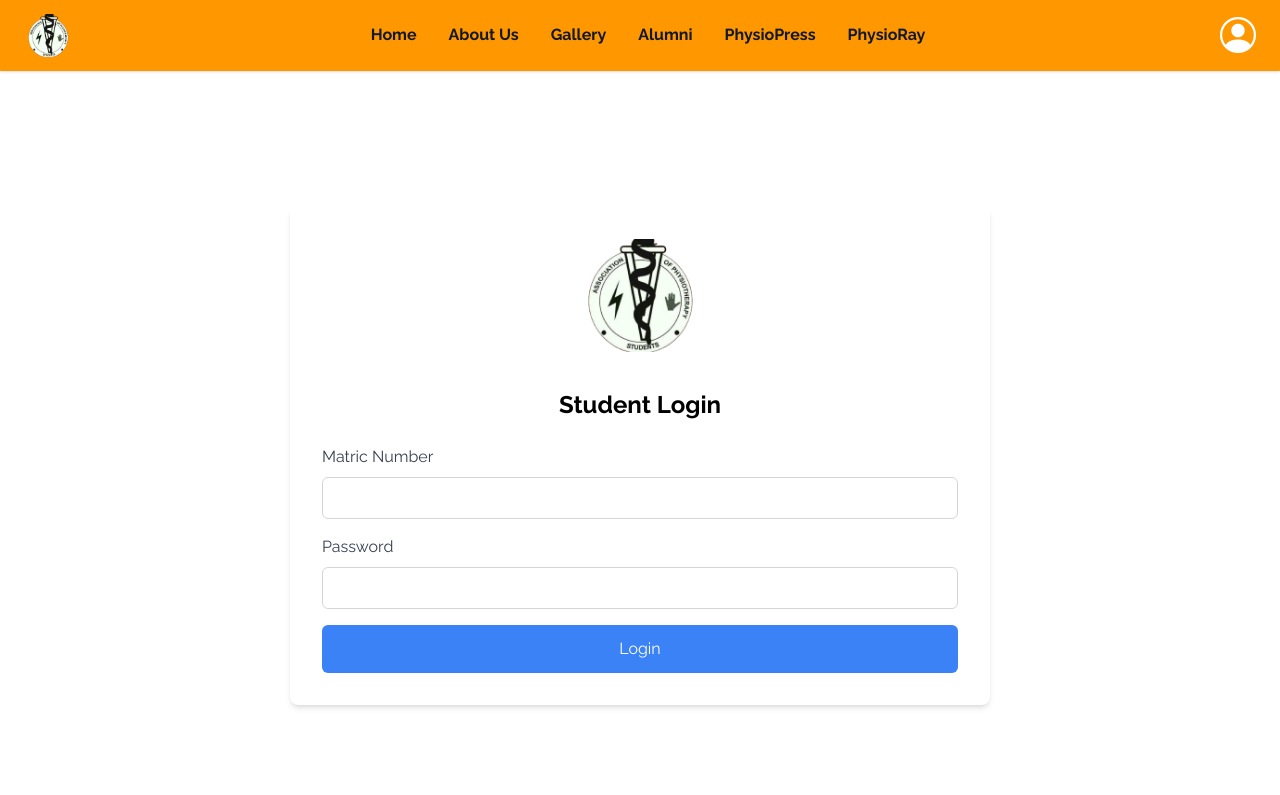
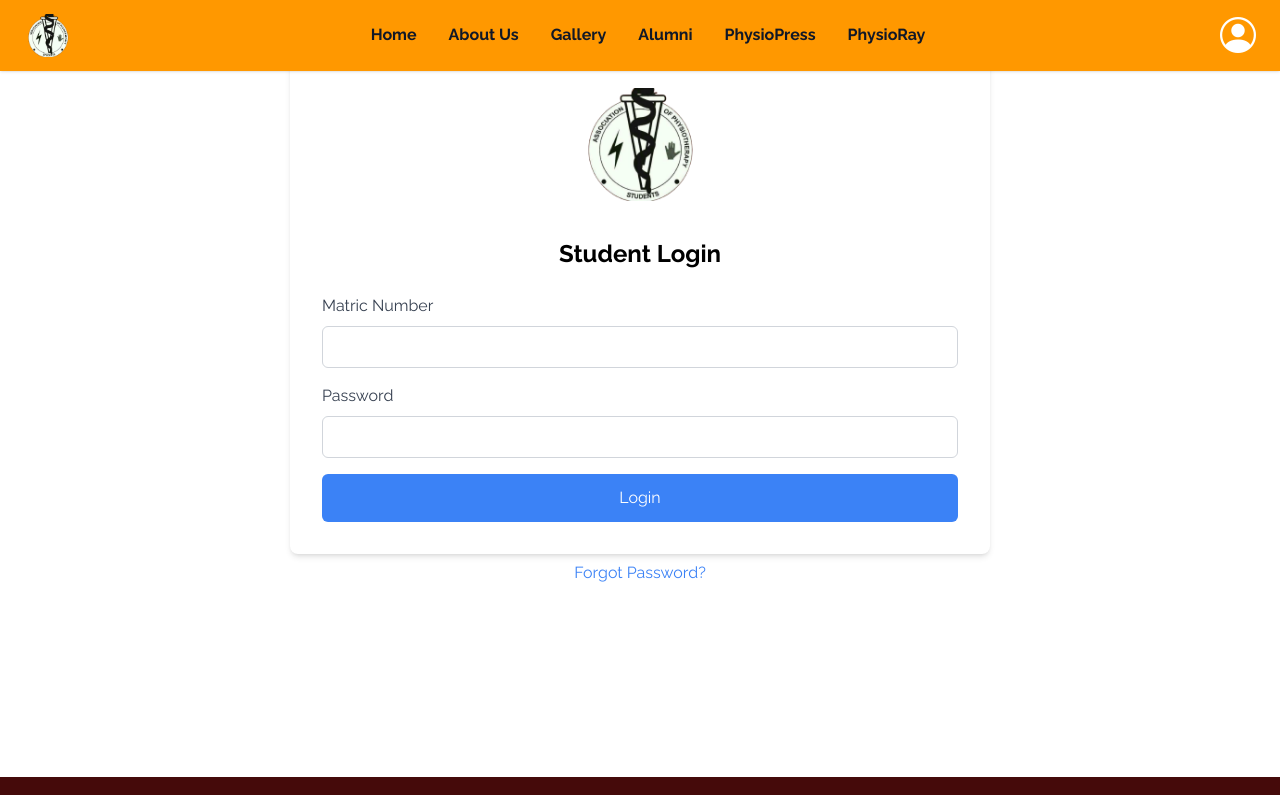
Before and after one commit to devPhysios/aps-website-frontend, a Vue app: page /auth/login in a window 1280 px wide. Shown: the top 795 px of the page. Built offline with nearby package versions, Linux system fonts and the light colour scheme; a web font is replaced by a local one.

Commit message:
Refactor styling and loading spinner in StudentLogin.vue, add overflow-y-auto to Dashboard.vue, and update forgot password link in Login.vue

```diff
--- a/src/components/StudentLogin.vue
+++ b/src/components/StudentLogin.vue
@@ -1,6 +1,6 @@
 <template>
   <div
-    class="container mx-auto flex flex-col items-center justify-center h-screen mb-4 mt-2 z-40"
+    class="container mx-auto flex flex-col items-center justify-center mt-2 pb-48"
   >
     <div class="bg-white p-8 rounded-lg shadow-md sm:w-[700px]">
       <div class="h-[150px] md:pb-0 pb-4">
@@ -44,7 +44,7 @@
         v-if="isLoading"
         class="fixed inset-0 z-50 flex items-center justify-center bg-gray-800 bg-opacity-50"
       >
-        <div class="bg-white rounded-lg p-6 shadow-xl">
+        <div class="bg-white rounded-lg p-6 shadow-xl flex justify-center">
           <svg
             class="animate-spin h-10 w-10 text-blue-500"
             xmlns="http://www.w3.org/2000/svg"
--- a/src/views/Dashboard.vue
+++ b/src/views/Dashboard.vue
@@ -3,7 +3,9 @@
     class="flex w-full h-[80vh] bg-gray-50 md:h-[69.6vh] font-display pt-20"
     v-if="store.user"
   >
+  <div class="overflow-y-auto h-full md:h-full">
     <DashBoardSideMenu />
+  </div>
     <!-- <main class="h-full w-full overflow-y-auto"> -->
     <div
       class="w-[80%] overflow-y-auto mx-4 h-full pl-4 pt-4 bg-gray-50 md:w-[70%] md:h-full pb-3 md:pb-8 md:px-4 md:pl-8"
--- a/src/views/Login.vue
+++ b/src/views/Login.vue
@@ -1,7 +1,7 @@
 <template>
     <div v-if="loginComponent" class="pt-12 font-display">
         <StudentLogin />
-        <p class="text-center mt-[-80px] text-1xl">
+        <p class="text-center mt-[-185px] pb-48 text-1xl">
             <p @click="resetPassword" class="text-blue-500 hover:underline">Forgot Password?</p>
         </p>
     </div>
```
